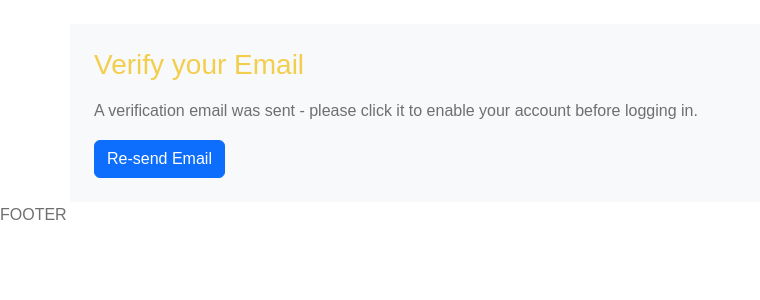
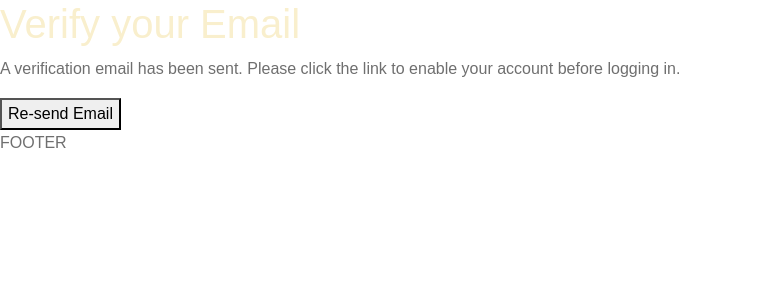
Before and after one commit to Marikita1007/Umami_3wa, a Symfony app: template templates/registration/resend_verify_email.html.twig in a window 1280 px wide. Shown: the part 254-554 px from the top of the page, without its empty margins (0-760 px from the left). Run offline with Twig, Linux system fonts and the light colour scheme; the template is opened without the code that fills it, so the values that code supplies are empty; style sheets or scripts are compiled from the project's sources; some libraries are stand-ins or nearby versions.

Commit message:
UMAMI-1_clean_bootstrap : deleted bootstrap elements from templates/registration/resend_verify_email.html.twig

```diff
--- a/templates/registration/resend_verify_email.html.twig
+++ b/templates/registration/resend_verify_email.html.twig
@@ -3,18 +3,11 @@
 {% block title %}Verify Email{% endblock %}
 
 {% block body %}
-    <div class="container">
-        <div class="row">
-            <div class="login-form bg-light mt-4 p-4">
-                <h1 class="h3 mb-3 font-weight-normal">Verify your Email</h1>
-
-                <p>
-                    A verification email was sent - please click it to enable your
-                    account before logging in.
-                </p>
-
-                <a href="#" class="btn btn-primary">Re-send Email</a>
-            </div>
-        </div>
+    <div class="login-form-custom">
+        <h1>Verify your Email</h1>
+        <p>
+            A verification email has been sent. Please click the link to enable your account before logging in.
+        </p>
+        <button type="button">Re-send Email</button>
     </div>
 {% endblock %}
```
